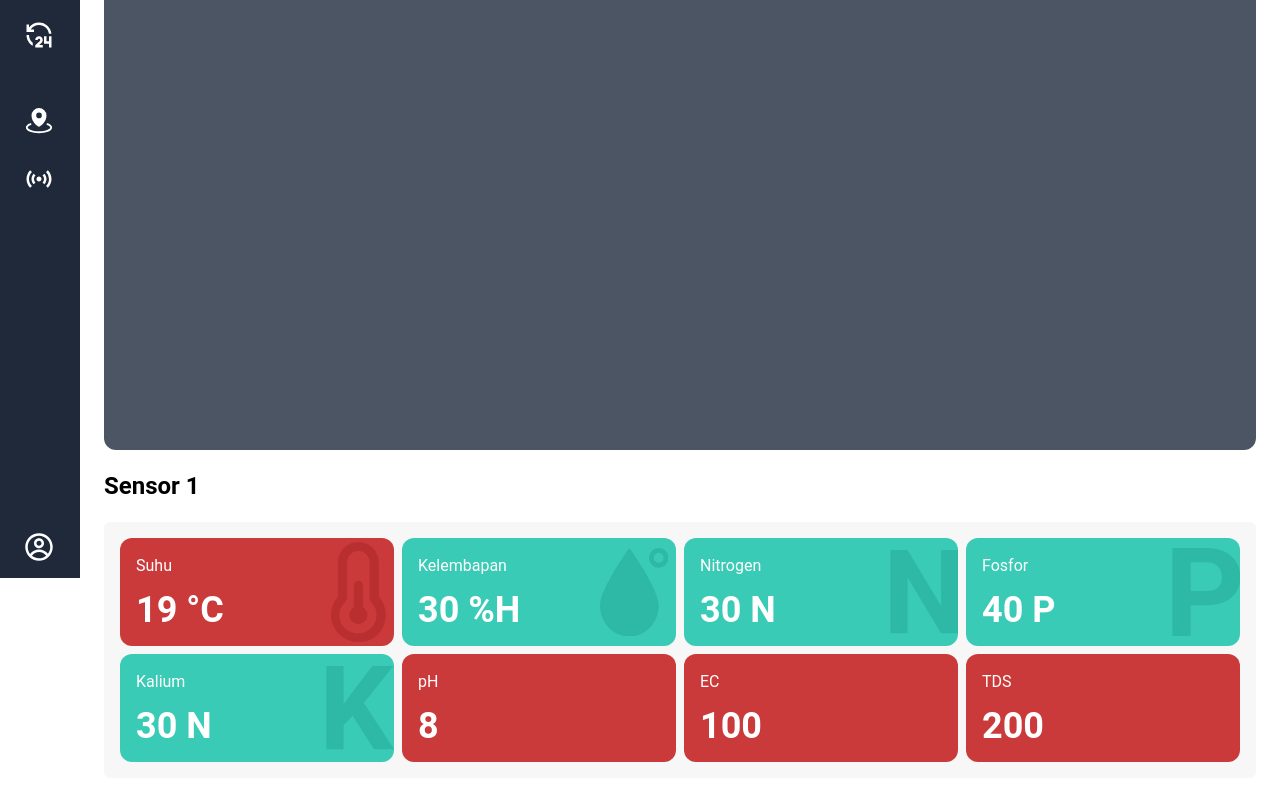
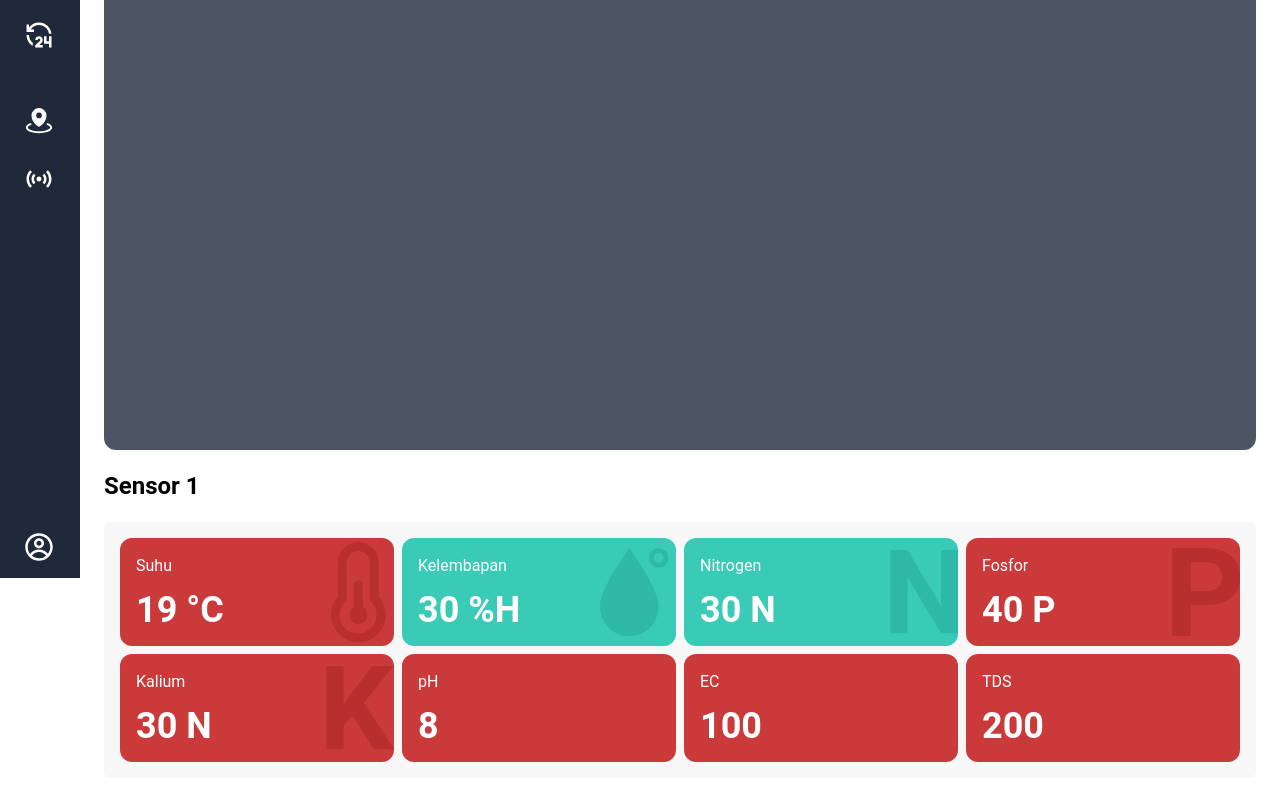
Before and after one commit to shalmanrafli30/agrosmart-system, a Next.js app: page /realtime in a window 1280 px wide. Shown: the part 222-1022 px from the top of the page. Built offline with nearby package versions, Linux system fonts and the light colour scheme.

Commit message:
change the batas-batas

```diff
--- a/src/app/Components/sensorRealtime.tsx
+++ b/src/app/Components/sensorRealtime.tsx
@@ -10,6 +10,7 @@ import IndikatorTds from './indikator/indikatorTDS';
 
 
 interface SensorRealtimeProps {
+    sensor: number;
     suhu: number;
     humid: number;
     nitrogen: number;
@@ -20,20 +21,20 @@ interface SensorRealtimeProps {
     tds: number;
 }
 
-const SensorRealtime: React.FC<SensorRealtimeProps> = ({ suhu, humid, nitrogen, fosfor, kalium, ph, ec, tds }) => {
+const SensorRealtime: React.FC<SensorRealtimeProps> = ({ sensor, suhu, humid, nitrogen, fosfor, kalium, ph, ec, tds }) => {
     return (
         <div className="mt-5">
-            <h3 className="font-bold text-2xl mb-5">Sensor 1</h3>
+            <h3 className="font-bold text-2xl mb-5">Sensor {sensor}</h3>
             <div className="bg-abu w-full rounded-md grid grid-cols-4 gap-2 p-4">
                 {/* THE CONTENT IS HERE */}
-                <IndikatorSuhu suhu={suhu} batasAtas={50} batasBawah={20}/>
-                <IndikatorKelembapan humid={humid} batasAtas={50} batasBawah={20}/>
+                <IndikatorSuhu suhu={suhu} batasAtas={30} batasBawah={20}/>
+                <IndikatorKelembapan humid={humid} batasAtas={60} batasBawah={30}/>
                 <IndikatorNitrogen nitrogen={nitrogen} batasAtas={40} batasBawah={20} />
-                <IndikatorFosfor fosfor={fosfor} batasAtas={50} batasBawah={20}/>
-                <IndikatorKalium kalium={kalium} batasAtas={50} batasBawah={20}/>
-                <IndikatorPh ph={ph} batasAtas={7} batasBawah={3}/>
-                <IndikatorEc ec={ec} batasAtas={50} batasBawah={20}/>
-                <IndikatorTds tds={tds} batasAtas={50} batasBawah={20}/>
+                <IndikatorFosfor fosfor={fosfor} batasAtas={30} batasBawah={15}/>
+                <IndikatorKalium kalium={kalium} batasAtas={200} batasBawah={100}/>
+                <IndikatorPh ph={ph} batasAtas={7} batasBawah={5}/>
+                <IndikatorEc ec={ec} batasAtas={3} batasBawah={1}/>
+                <IndikatorTds tds={tds} batasAtas={2000} batasBawah={500}/>
             </div>
         </div>
     );
--- a/src/app/realtime/page.tsx
+++ b/src/app/realtime/page.tsx
@@ -12,7 +12,7 @@ export default function Realtime() {
             <div className="bg-gray-600 flex-grow-[3] h-[500px] rounded-xl max-w-screen-2xl">
 
             </div>
-            <SensorRealtime suhu={19} humid={30} nitrogen={30} fosfor={40} kalium={30} ph={8} ec={100} tds={200}/>
+            <SensorRealtime sensor={1} suhu={19} humid={30} nitrogen={30} fosfor={40} kalium={30} ph={8} ec={100} tds={200}/>
         </div>
     )
 }
```
